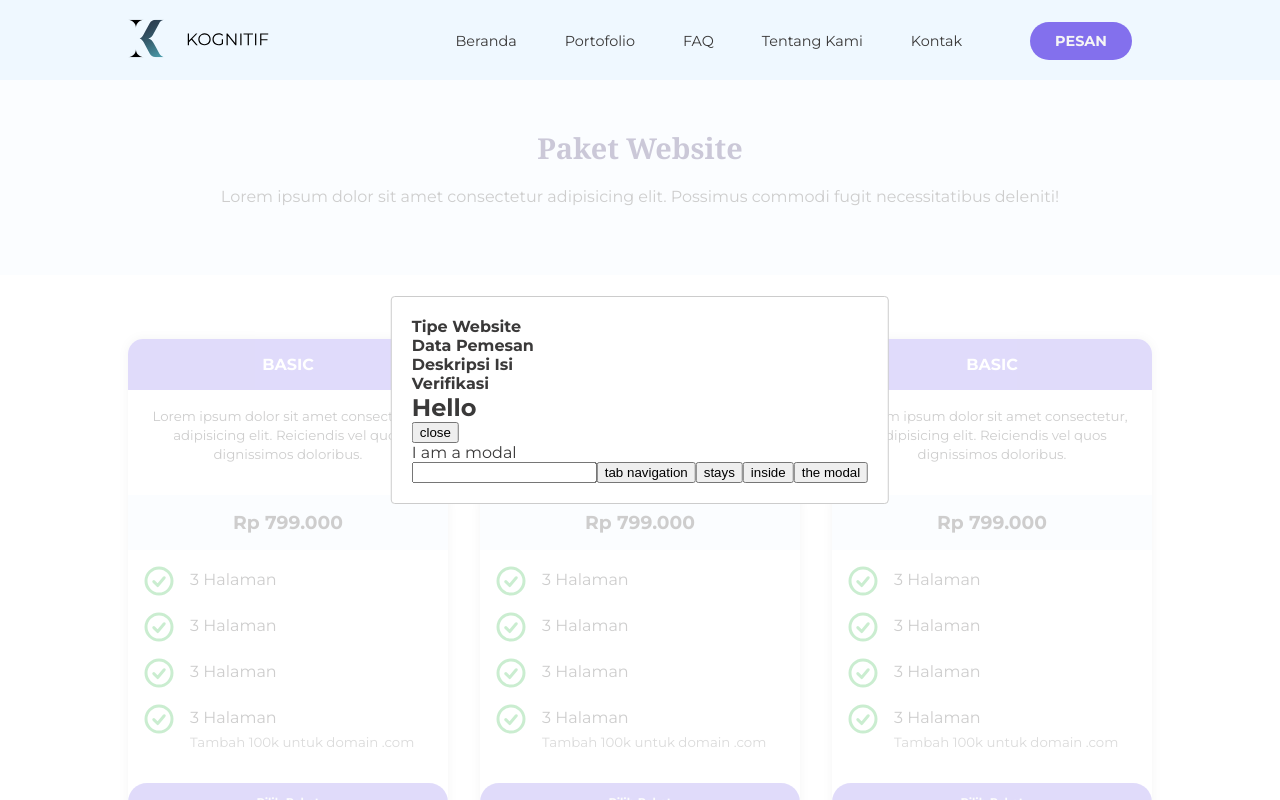
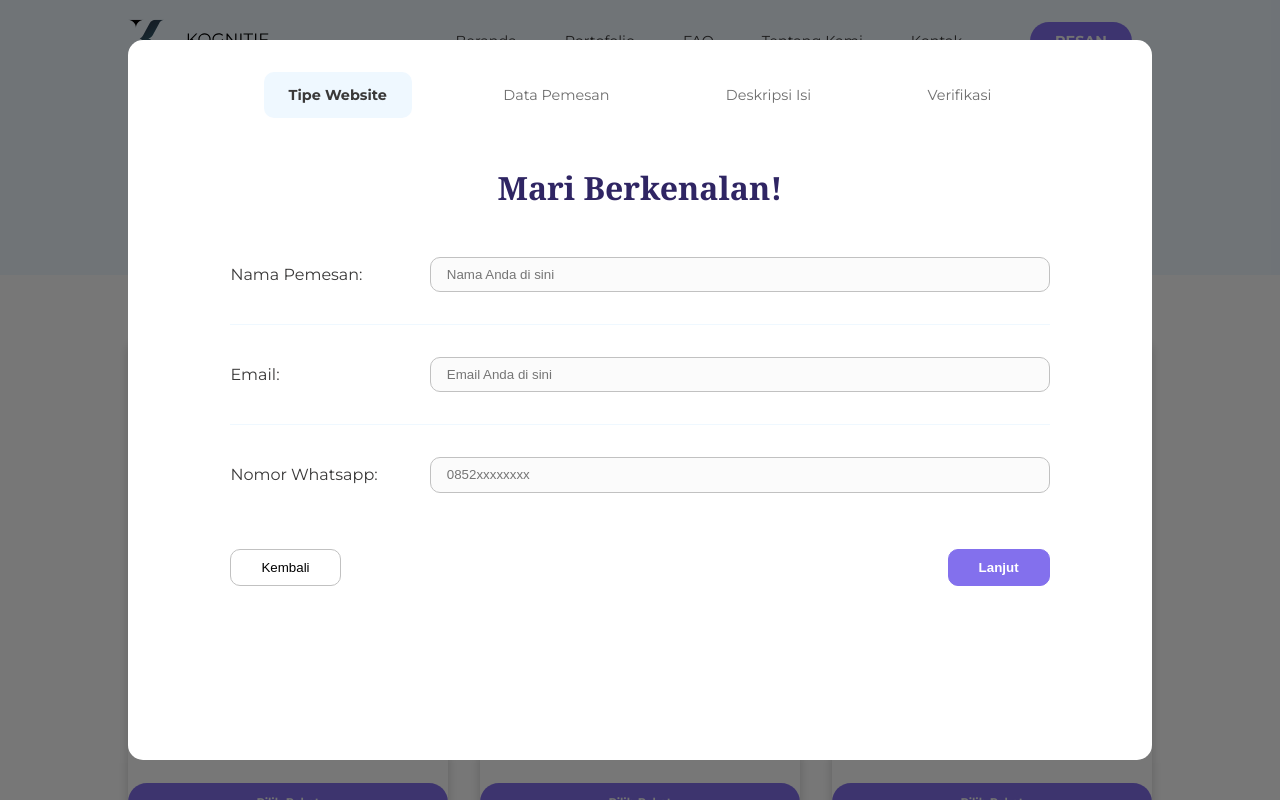
Before and after one commit to raharditya/kognitif.id, a Next.js app: page /pesan in a window 1280 px wide. Shown: the top 800 px of the page. Built offline with nearby package versions, Linux system fonts and the light colour scheme.

Commit message:
Added modal styling and layout

```diff
--- a/pages/pesan.jsx
+++ b/pages/pesan.jsx
@@ -12,17 +12,7 @@ import PackageItem from "../components/PackageItem";
 function pesan(props) {
   const [modalIsOpen, setIsOpen] = useState(true);
 
-  const customStyles = {
-    content: {
-      top: "50%",
-      left: "50%",
-      right: "auto",
-      bottom: "auto",
-      marginRight: "-50%",
-      transform: "translate(-50%, -50%)",
-    },
-  };
-  // Modal.setAppElement("#yourAppElement");
+  Modal.setAppElement("#__next");
 
   function closeModal() {
     setIsOpen(false);
@@ -41,25 +31,38 @@ function pesan(props) {
       <Modal
         isOpen={modalIsOpen}
         onRequestClose={closeModal}
-        style={customStyles}
         contentLabel="Example Modal"
+        className="modal-container"
+        overlayClassName="modal-overlay"
       >
-        <div className="form-progress">
-          <h4>Tipe Website</h4>
-          <h4>Data Pemesan</h4>
-          <h4>Deskripsi Isi</h4>
-          <h4>Verifikasi</h4>
+        <div className="modal-inner">
+          <div className="form-progress">
+            <p className="form-progress-item progress-active">Tipe Website</p>
+            <p className="form-progress-item">Data Pemesan</p>
+            <p className="form-progress-item">Deskripsi Isi</p>
+            <p className="form-progress-item">Verifikasi</p>
+          </div>
+          <h2 className="heading-serif">Mari Berkenalan!</h2>
+          <form>
+            <div className="modal-input-row">
+              <p>Nama Pemesan:</p>
+              <input name="name" placeholder="Nama Anda di sini" />
+            </div>
+            <div className="modal-input-row">
+              <p>Email:</p>
+              <input name="name" placeholder="Email Anda di sini" />
+            </div>
+            <div className="modal-input-row">
+              <p>Nomor Whatsapp:</p>
+              <input name="name" placeholder="0852xxxxxxxx" />
+            </div>
+          </form>
+
+          <div className="modal-nav">
+            <button className="modal-nav-prev">Kembali</button>
+            <button className="modal-nav-next">Lanjut</button>
+          </div>
         </div>
-        <h2>Hello</h2>
-        <button onClick={closeModal}>close</button>
-        <div>I am a modal</div>
-        <form>
-          <input />
-          <button>tab navigation</button>
-          <button>stays</button>
-          <button>inside</button>
-          <button>the modal</button>
-        </form>
       </Modal>
 
       <header className="pkg-header">
--- a/styles/pesan.scss
+++ b/styles/pesan.scss
@@ -221,6 +221,134 @@ $BLUE: #8370ed;
   }
 }
 
+// MODAL
+.modal-overlay {
+  position: fixed;
+  display: flex;
+  align-items: center;
+  justify-content: center;
+  top: 0;
+  left: 0;
+  right: 0;
+  bottom: 0;
+  z-index: 20;
+  background-color: rgba(0, 0, 0, 0.534);
+}
+
+.modal-container {
+  // top: 50%;
+  // left: 50%;
+  // right: auto;
+  // bottom: auto;
+  // margin-right: -50%;
+  // transform: translate(-50%, -50%);
+  position: absolute;
+  top: 40px;
+  left: 8rem;
+  right: 8rem;
+  bottom: 40px;
+  background-color: white;
+  border-radius: 15px;
+  outline: none;
+
+  p {
+    margin: 0;
+  }
+
+  .modal-inner {
+    width: 80%;
+    margin: auto;
+    text-align: center;
+    padding: 2rem 0;
+  }
+
+  .form-progress {
+    display: flex;
+    align-items: center;
+    justify-content: space-around;
+
+    .form-progress-item {
+      margin: 0;
+      padding: 9px 25px;
+      color: $FADED-TEXT;
+      font-size: 0.9rem;
+    }
+
+    .progress-active {
+      font-weight: bold;
+      background-color: $THEME-BG;
+      color: $TEXT-BLACK;
+      border-radius: 10px;
+    }
+  }
+
+  h2 {
+    font-size: 2rem;
+    margin-top: 3rem;
+    margin-bottom: 1rem;
+  }
+
+  .modal-input-row {
+    display: flex;
+    align-items: center;
+    justify-content: space-around;
+    gap: 1rem;
+    padding: 2rem 0;
+    border-bottom: 1px solid #eff8ff;
+
+    &:last-child {
+      border-bottom: none;
+    }
+
+    p {
+      width: 30%;
+      text-align: start;
+    }
+
+    input {
+      display: block;
+      width: 100%;
+      height: 2.2rem;
+      border: 1px solid #c1c1c1;
+      border-radius: 10px;
+      background-color: #fbfbfb;
+      transition: background-color 150ms ease-in-out;
+      padding: 0 1rem;
+
+      &:focus {
+        background-color: white;
+        border: 2px solid #cf8a8a;
+        outline: none;
+      }
+    }
+  }
+
+  .modal-nav {
+    display: flex;
+    align-items: center;
+    justify-content: space-between;
+    margin-top: 1.5rem;
+
+    button {
+      padding: 10px 30px;
+    }
+
+    .modal-nav-prev {
+      background-color: white;
+      border-radius: 10px;
+      border: 1px solid #c1c1c1;
+    }
+
+    .modal-nav-next {
+      background-color: $BLUE;
+      border-radius: 10px;
+      border: 1px solid $BLUE;
+      color: white;
+      font-weight: bold;
+    }
+  }
+}
+
 @media only screen and (max-width: 768px) {
   .pkg-header {
     h2 {
```
